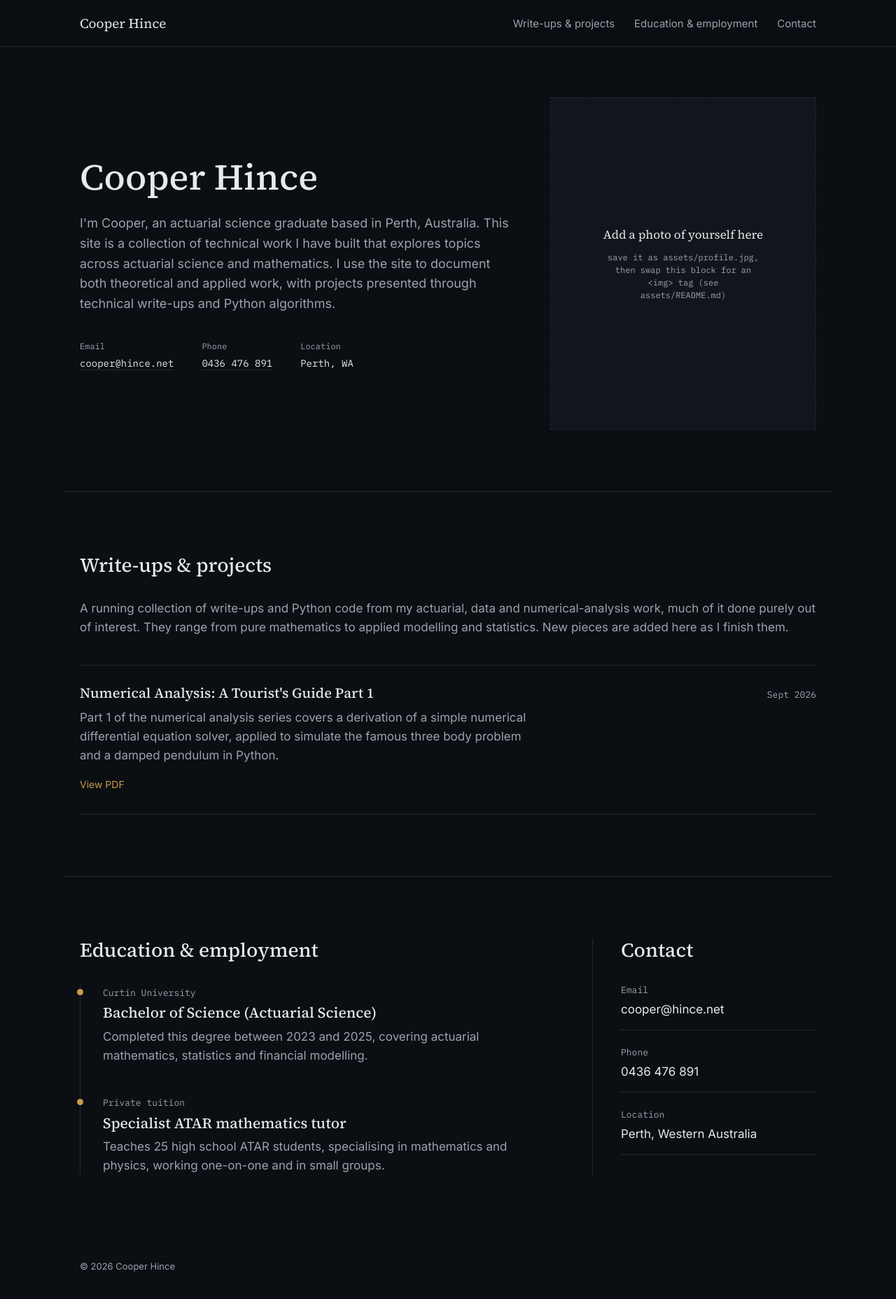
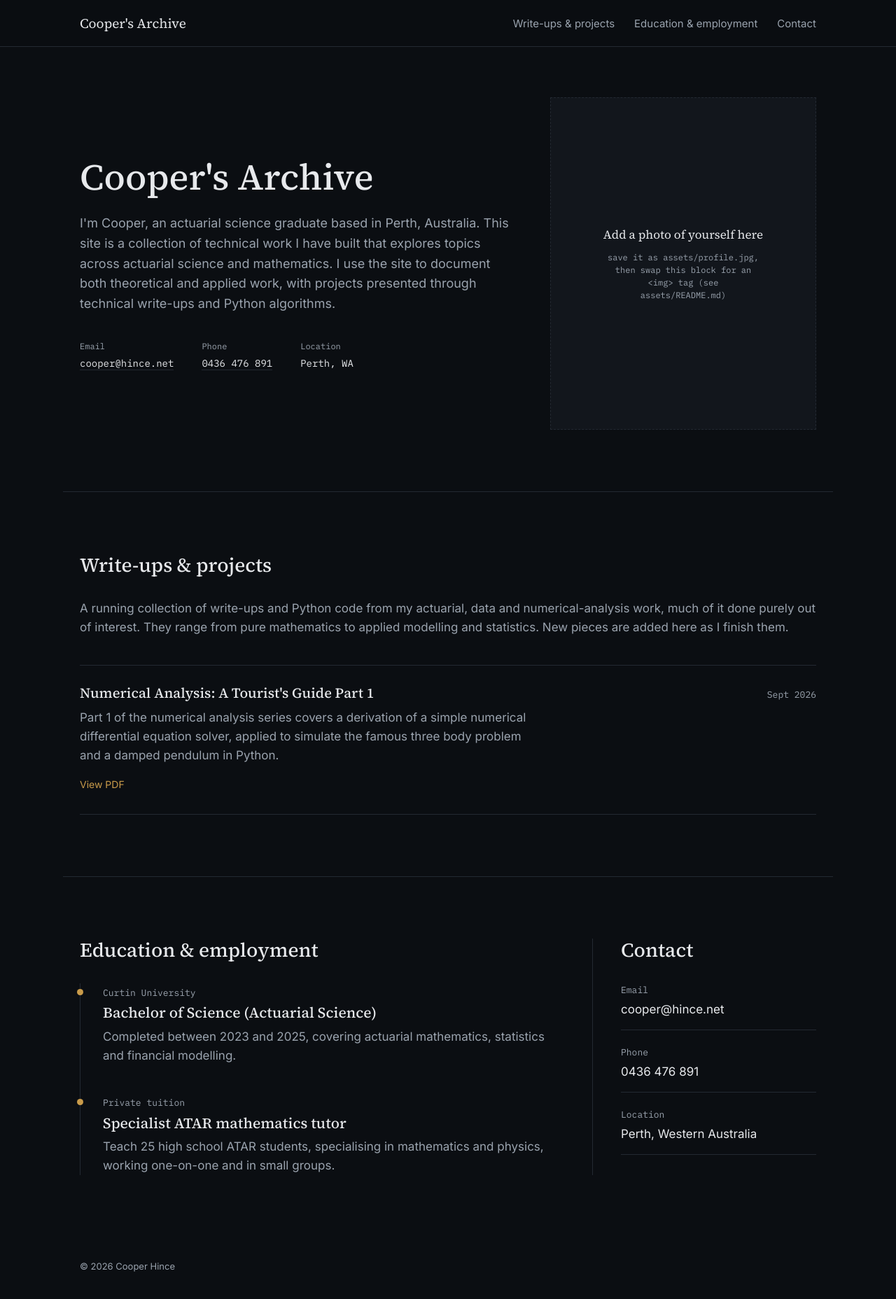
Before and after one commit to hincecj/cooper-portfolio-website, a plain HTML site: page index.html in a window 1280 px wide. Shown: the whole page at 70% size. Drawn offline with Linux system fonts and the light colour scheme.

Commit message:
Update index.html

```diff
--- a/index.html
+++ b/index.html
@@ -3,7 +3,7 @@
 <head>
 <meta charset="UTF-8">
 <meta name="viewport" content="width=device-width, initial-scale=1">
-<title>Cooper Hince - Showcase</title>
+<title>Cooper's Archive</title>
 <meta name="description" content="Cooper Hince: papers and code on actuarial science, data analysis and numerical analysis.">
 <link rel="preconnect" href="https://fonts.googleapis.com">
 <link rel="preconnect" href="https://fonts.gstatic.com" crossorigin>
@@ -16,7 +16,7 @@
 
 <header class="site-header">
   <div class="header-inner">
-    <a href="#home" class="wordmark">Cooper Hince</a>
+    <a href="#home" class="wordmark">Cooper's Archive</a>
     <nav class="site-nav" aria-label="Primary">
       <button class="nav-toggle" type="button" aria-expanded="false" aria-controls="nav-list">
         <span>Menu</span>
@@ -34,7 +34,7 @@
 
   <section id="home" class="hero">
     <div class="hero-text">
-      <h1>Cooper Hince</h1>
+      <h1>Cooper's Archive</h1>
       <p class="lede">
         I'm Cooper, an actuarial science graduate based in Perth, Australia. This site is a collection
         of technical work I have built that explores topics across actuarial science and mathematics.
@@ -84,7 +84,7 @@
           <div class="timeline-meta">Curtin University</div>
           <h3>Bachelor of Science (Actuarial Science)</h3>
           <p>
-            Completed this degree between 2023 and 2025, covering actuarial
+            Completed between 2023 and 2025, covering actuarial
             mathematics, statistics and financial modelling.
           </p>
         </li>
@@ -92,7 +92,7 @@
           <div class="timeline-meta">Private tuition</div>
           <h3>Specialist ATAR mathematics tutor</h3>
           <p>
-            Teaches 25 high school ATAR students, specialising in mathematics and physics,
+            Teach 25 high school ATAR students, specialising in mathematics and physics,
             working one-on-one and in small groups.
           </p>
         </li>
```
